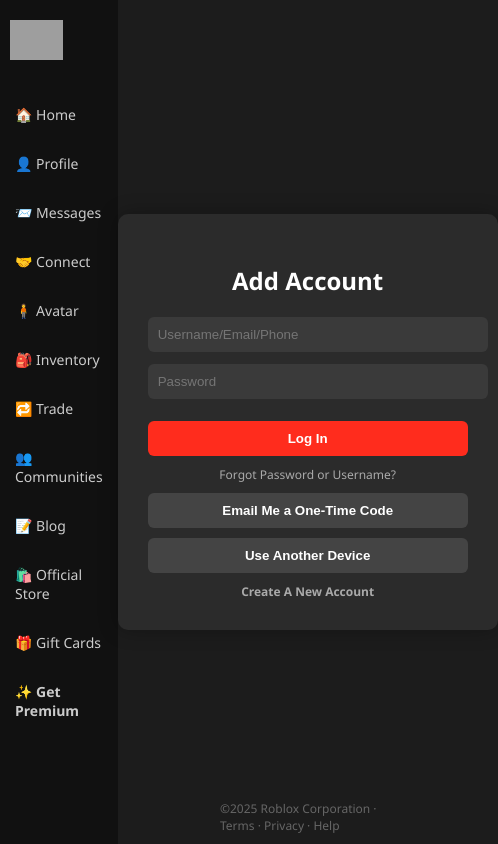
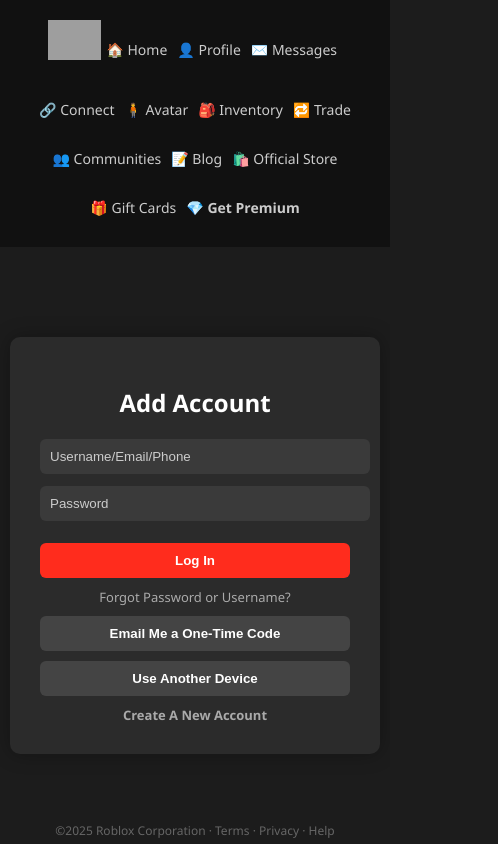
Before and after one commit to Inther1sh/roblox, a plain HTML site: page index.html in a window 390 px wide. Shown: the whole page, 498 px wide, since content can reach past the window. Drawn offline with Linux system fonts and the light colour scheme; grey boxes are pictures that could not be loaded.

Commit message:
Update index.html

```diff
--- a/index.html
+++ b/index.html
@@ -10,13 +10,13 @@
       background-color: #1c1c1c;
       color: white;
       display: flex;
+      min-height: 100vh;
     }
 
     /* Боковое меню */
     .sidebar {
       width: 200px;
       background-color: #111;
-      height: 100vh;
       padding: 20px 10px;
       box-sizing: border-box;
     }
@@ -27,8 +27,7 @@
     }
 
     .nav-item {
-      display: flex;
-      align-items: center;
+      display: block;
       padding: 10px 5px;
       color: #ccc;
       text-decoration: none;
@@ -46,13 +45,15 @@
       display: flex;
       justify-content: center;
       align-items: center;
+      padding: 40px 20px;
     }
 
     .login-box {
       background-color: #2b2b2b;
       padding: 30px;
       border-radius: 10px;
-      width: 320px;
+      width: 100%;
+      max-width: 360px;
       box-shadow: 0 0 20px rgba(0, 0, 0, 0.3);
       text-align: center;
     }
@@ -69,6 +70,10 @@
       border-radius: 6px;
       background-color: #3a3a3a;
       color: white;
+    }
+
+    input::placeholder {
+      color: #ccc;
     }
 
     input:focus {
@@ -103,7 +108,7 @@
 
     a {
       color: #aaa;
-      font-size: 12px;
+      font-size: 13px;
       display: block;
       margin-top: 10px;
       text-decoration: none;
@@ -115,11 +120,32 @@
     }
 
     .footer {
-      position: absolute;
-      bottom: 10px;
-      left: 220px;
+      position: fixed;
+      bottom: 5px;
+      left: 210px;
       font-size: 12px;
       color: #666;
+    }
+
+    @media (max-width: 600px) {
+      body {
+        flex-direction: column;
+      }
+      .sidebar {
+        width: 100%;
+        height: auto;
+        display: flex;
+        flex-wrap: wrap;
+        justify-content: center;
+      }
+      .main {
+        padding: 20px 10px;
+      }
+      .footer {
+        left: 0;
+        text-align: center;
+        width: 100%;
+      }
     }
   </style>
 </head>
@@ -128,8 +154,8 @@
     <img src="https://upload.wikimedia.org/wikipedia/commons/7/7b/Roblox_Logo_2022.svg" alt="Roblox">
     <a class="nav-item" href="#">🏠 Home</a>
     <a class="nav-item" href="#">👤 Profile</a>
-    <a class="nav-item" href="#">📨 Messages</a>
-    <a class="nav-item" href="#">🤝 Connect</a>
+    <a class="nav-item" href="#">✉️ Messages</a>
+    <a class="nav-item" href="#">🔗 Connect</a>
     <a class="nav-item" href="#">🧍 Avatar</a>
     <a class="nav-item" href="#">🎒 Inventory</a>
     <a class="nav-item" href="#">🔁 Trade</a>
@@ -137,7 +163,7 @@
     <a class="nav-item" href="#">📝 Blog</a>
     <a class="nav-item" href="#">🛍️ Official Store</a>
     <a class="nav-item" href="#">🎁 Gift Cards</a>
-    <a class="nav-item" href="#"><strong>✨ Get Premium</strong></a>
+    <a class="nav-item" href="#"><strong>💎 Get Premium</strong></a>
   </div>
 
   <div class="main">
```
